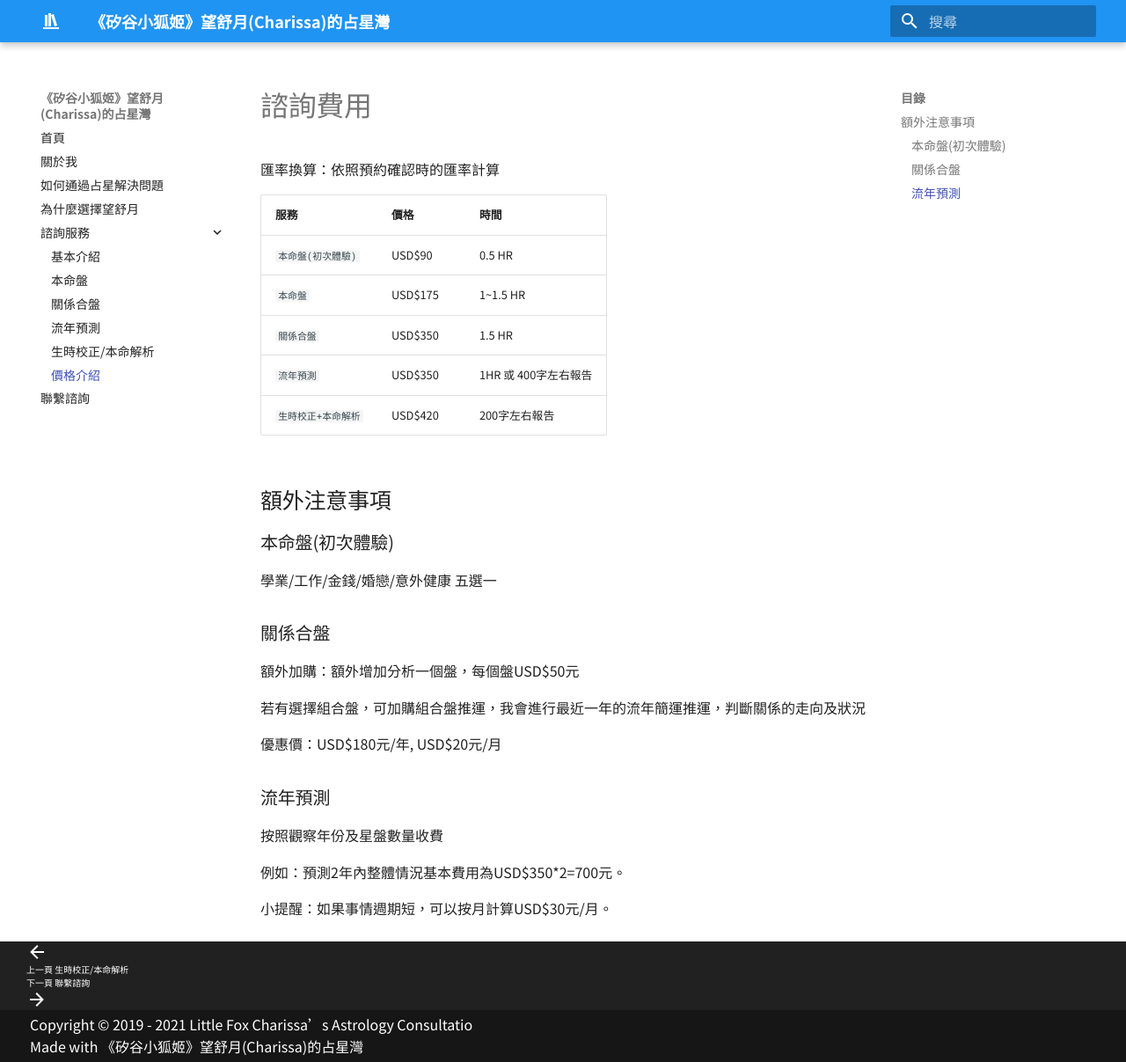
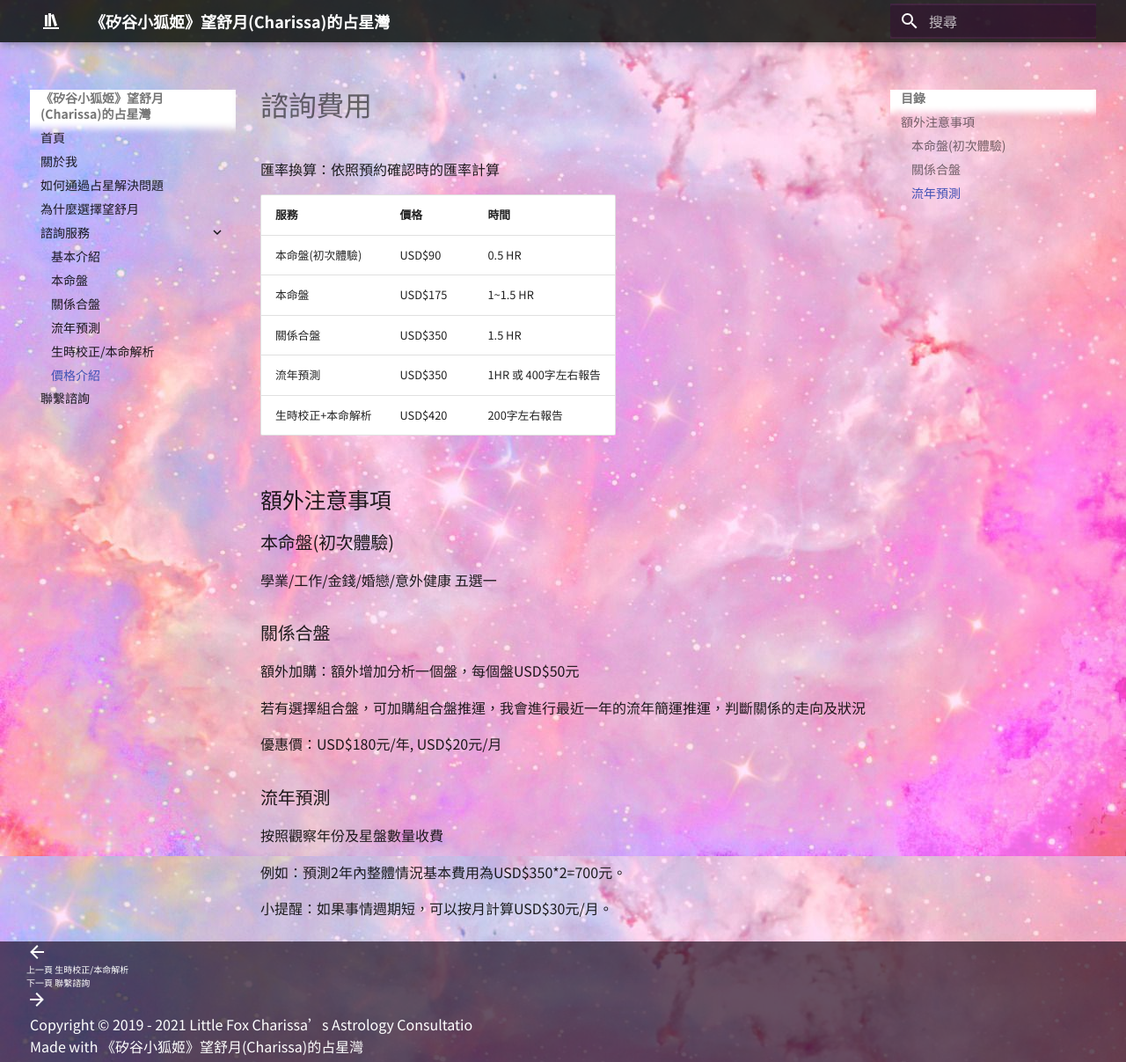
Before and after one commit to hwchiu/charissa_astrology, an MkDocs documentation site: the page built from docs/service/price.md, in a window 1280 px wide and 1207 px high. Shown: the whole window at 88% size. Built offline with MkDocs 1.6.1 and Material for MkDocs 9.7.7, drawn with Linux system fonts in a browser that asks for light colours.

Commit message:
Add image

```diff
--- a/docs/service/price.md
+++ b/docs/service/price.md
@@ -5,11 +5,11 @@
 
 | 服務| 價格 |  時間 |
 | ----------- | ------------------------------------ | - |
-| `本命盤(初次體驗)`    | USD$90 | 0.5 HR |
-| `本命盤`    | USD$175 | 1~1.5 HR |
-| `關係合盤`       | USD$350 | 1.5 HR |
-| `流年預測`    | USD$350 | 1HR 或 400字左右報告 |
-| `生時校正+本命解析`    | USD$420| 200字左右報告 |
+| 本命盤(初次體驗)   | USD$90 | 0.5 HR |
+| 本命盤    | USD$175 | 1~1.5 HR |
+| 關係合盤       | USD$350 | 1.5 HR |
+| 流年預測    | USD$350 | 1HR 或 400字左右報告 |
+| 生時校正+本命解析    | USD$420| 200字左右報告 |
 
 
 ## 額外注意事項
--- /dev/null
+++ b/docs/stylesheets/extra.css
@@ -0,0 +1,27 @@
+:root {
+  --md-primary-fg-color:        #C19797;
+  --md-primary-fg-color--light: #0CB7B7;
+  --md-primary-fg-color--dark:  #00030C;
+  --md-default-bg-color:        #E2D4D1;
+}
+body,
+.md-tabs {
+  /*    background-image: url('blue-tunnel.jpg');*/
+  background-image: url("background.jpeg");
+  background-size: cover;
+  background-attachment: fixed;
+}
+.md-header {
+  background-color: rgba(1, 1, 1, 0.8);
+}
+.md-footer,
+.md-container,
+.md-search__inner {
+  background-color: rgba(255, 0, 255, 0.1);
+}
+.md-footer-nav {
+  background-color: rgba(1, 1, 1, 0.6);
+}
+.md-footer-meta {
+  background-color: rgba(1, 1, 1, 0.6);
+}
--- a/mkdocs.yml
+++ b/mkdocs.yml
@@ -9,10 +9,11 @@ theme:
   language: zh-TW
   name: material
   palette:
-    primary: blue
-    scheme: preference
+    scheme: default
   features:
     - navigation.instant
+extra_css:
+  - stylesheets/extra.css
 nav:
   - 首頁: README.md
   - 關於我: about.md
```
Also changed, not shown: docs/stylesheets/background.jpeg (added).
